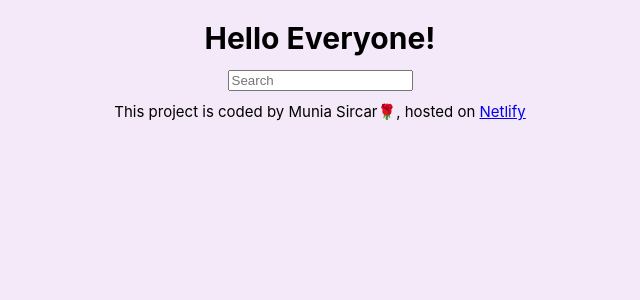
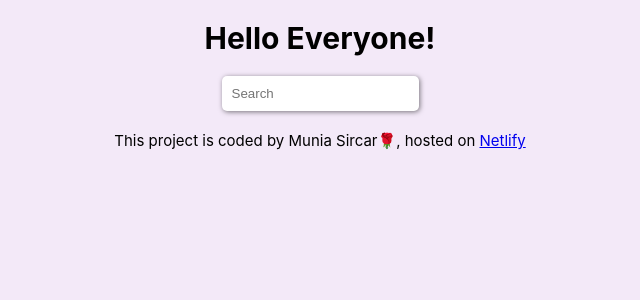
Before and after one commit to Munia-Sircar/dictionary-app, a React (Create React App) app: page / in a window 1280 px wide. Shown: the top 300 px of the page, without its empty margins (320-960 px from the left). Built offline with nearby package versions, Linux system fonts and the light colour scheme.

Commit message:
styled the search bar

```diff
--- a/src/App.css
+++ b/src/App.css
@@ -7,7 +7,7 @@
 
 footer {
   display: block;
-  margin: 10px auto;
+  margin: 0px auto;
   text-align: center;
   font-size: 15px;
   font-weight: lighter;
--- /dev/null
+++ b/src/Dictionary.css
@@ -0,0 +1,7 @@
+.search-bar {
+  margin: 20px;
+  padding: 10px;
+  border-radius: 5px;
+  border: none;
+  box-shadow: 1px 1px 5px rgb(0, 0, 0, 0.5);
+}
--- a/src/Dictionary.js
+++ b/src/Dictionary.js
@@ -1,4 +1,5 @@
 import React, { useState } from "react";
+import "./Dictionary.css";
 
 export default function Dictionary() {
   let [word, setWord] = useState(null);
```
